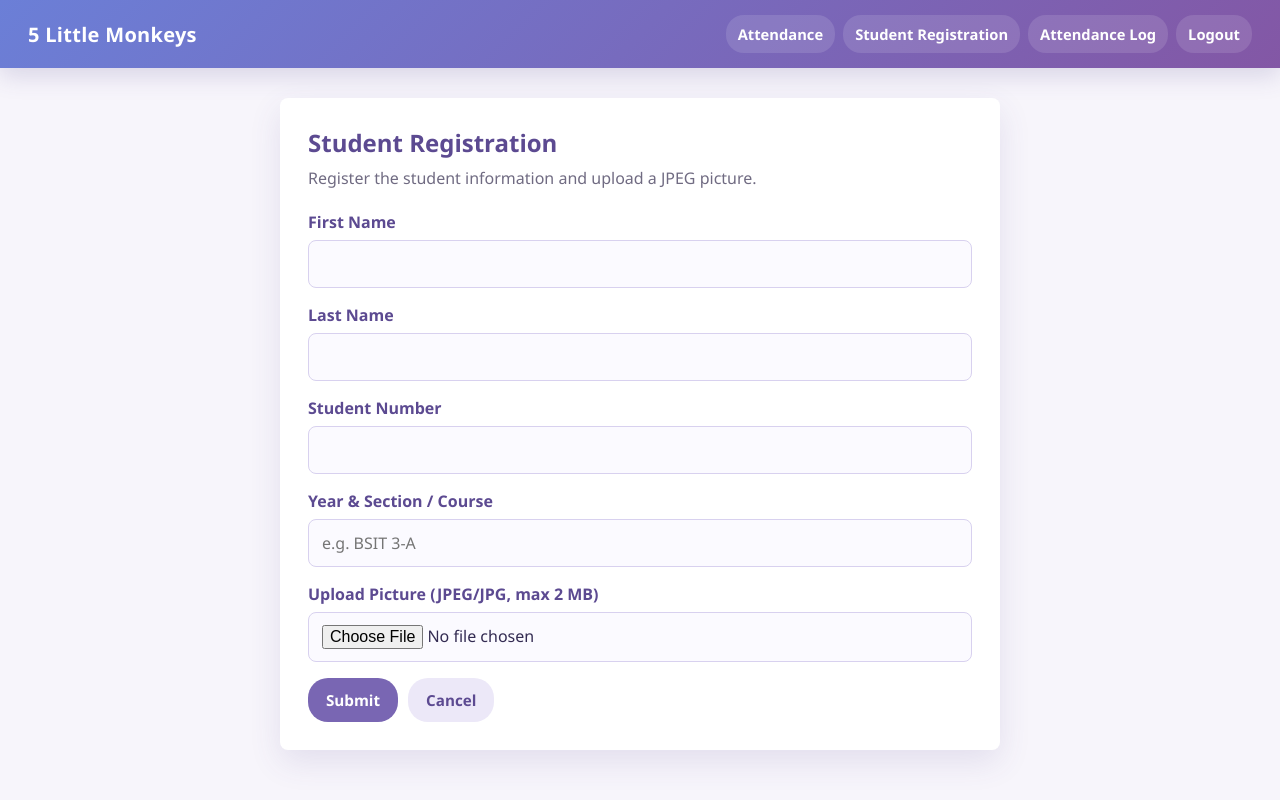
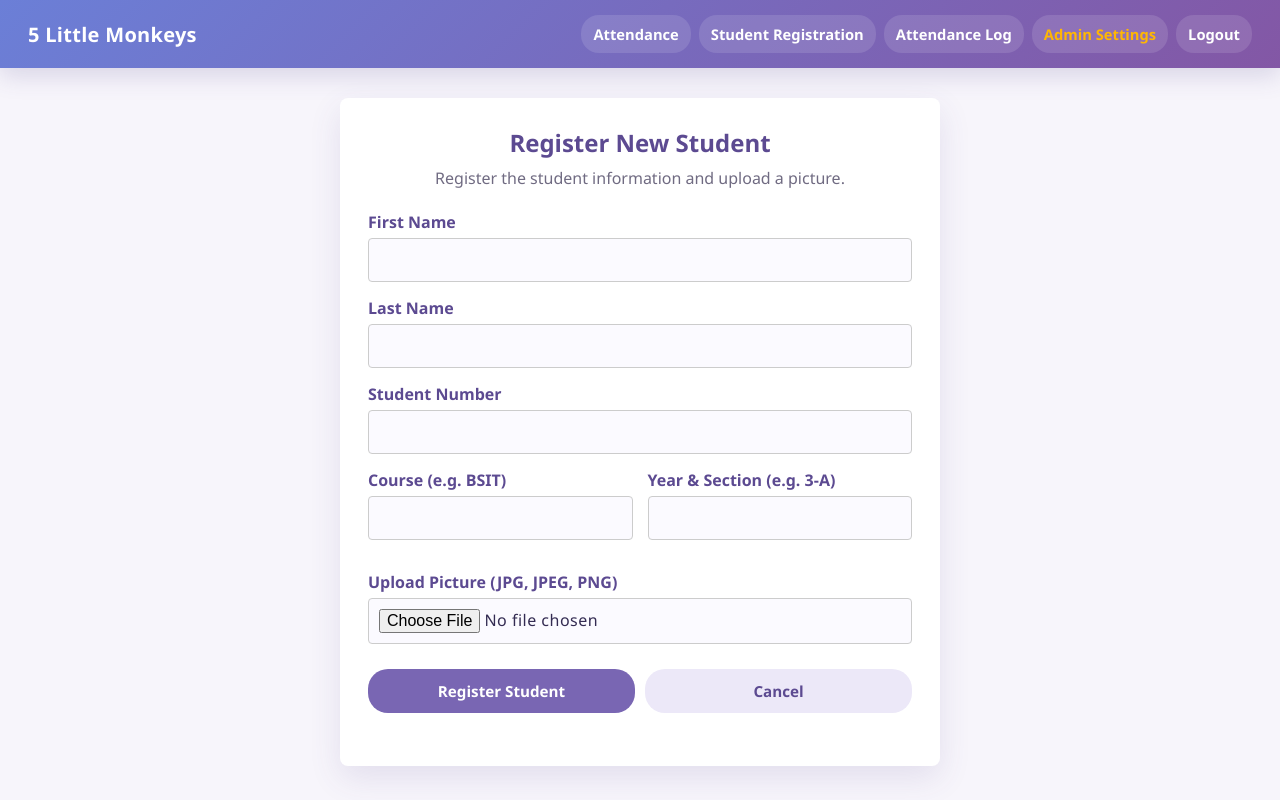
Before and after one commit to GroupMasipag/Web-Development-Webpage, a PHP site: page /student_registration.php in a window 1280 px wide. Run offline with PHP 8.4, Linux system fonts and the light colour scheme; the visitor is signed in with stand-in values (Sample User, id 1).

Commit message:
Fixed file restrictions on s_reg, added admin view and access for roles, updated admin on app_header

```diff
--- a/includes/app_header.php
+++ b/includes/app_header.php
@@ -16,6 +16,10 @@ $page_title = $page_title ?? '5 Little Monkeys';
             <a href="dashboard.php">Attendance</a>
             <a href="student_registration.php">Student Registration</a>
             <a href="attendance_log.php">Attendance Log</a>
+            <?php if (isset($_SESSION['role']) && $_SESSION['role'] === 'admin'): ?>
+                <a href="#" style="color: #ffb703; font-weight: bold;">Admin Settings</a>
+            <?php endif; ?>
+
             <a href="Logout.php">Logout</a>
         </nav>
     </header>
--- a/query.sql
+++ b/query.sql
@@ -4,13 +4,17 @@ CREATE DATABASE IF NOT EXISTS student_system
 
 USE student_system;
 
+-- USER LOGIN TABLE --
+DROP TABLE IF EXISTS Login; -- remove existing login table --
 CREATE TABLE IF NOT EXISTS Login (
     Id INT AUTO_INCREMENT PRIMARY KEY,
     Username VARCHAR(80) NOT NULL UNIQUE,
     Password VARCHAR(255) NOT NULL,
+    Role ENUM('admin', 'user') DEFAULT 'user',
     CreatedAt TIMESTAMP DEFAULT CURRENT_TIMESTAMP
 ) ENGINE=InnoDB;
 
+-- STUDENT TABLE --
 CREATE TABLE IF NOT EXISTS students (
     id INT UNSIGNED AUTO_INCREMENT PRIMARY KEY,
     first_name VARCHAR(80) NOT NULL,
@@ -27,6 +31,7 @@ CREATE TABLE IF NOT EXISTS students (
     updated_at TIMESTAMP DEFAULT CURRENT_TIMESTAMP ON UPDATE CURRENT_TIMESTAMP
 ) ENGINE=InnoDB;
 
+-- ATTENDANCE TABLE --
 CREATE TABLE IF NOT EXISTS attendance (
     id BIGINT UNSIGNED AUTO_INCREMENT PRIMARY KEY,
     student_id INT UNSIGNED NOT NULL,
--- a/student_registration.php
+++ b/student_registration.php
@@ -5,55 +5,56 @@ require_login();
 $error = '';
 $success = '';
 
+$first_name = '';
+$last_name = '';
+$student_number = '';
+$course = '';
+$year_section = '';
+
 if ($_SERVER['REQUEST_METHOD'] === 'POST') {
     $first_name = trim($_POST['first_name'] ?? '');
     $last_name = trim($_POST['last_name'] ?? '');
     $student_number = trim($_POST['student_number'] ?? '');
-    $year_section_course = trim($_POST['year_section_course'] ?? '');
+    $course = trim($_POST['course'] ?? '');
+    $year_section = trim($_POST['year_section'] ?? '');
 
-    if ($first_name === '' || $last_name === '' || $student_number === '' || $year_section_course === '') {
-        $error = 'Please complete all required fields.';
-    } elseif (!preg_match('/^[A-Za-z0-9_-]+$/', $student_number)) {
-        $error = 'Student Number may contain only letters, numbers, hyphen, and underscore.';
-    } elseif (!isset($_FILES['picture']) || $_FILES['picture']['error'] !== UPLOAD_ERR_OK) {
-        $error = 'Please upload a JPEG picture.';
-    } elseif ($_FILES['picture']['size'] > 2 * 1024 * 1024) {
-        $error = 'Picture size must not exceed 2 MB.';
+    if ($first_name === '' || $last_name === '' || $student_number === '' || $course === '' || $year_section === '') {
+        $error = 'Please fill out all text fields.';
+    } elseif (!isset($_FILES['picture']) || $_FILES['picture']['error'] === UPLOAD_ERR_NO_FILE) {
+        $error = 'Please upload a student picture.';
     } else {
-        $tmp = $_FILES['picture']['tmp_name'];
-        $mime = (new finfo(FILEINFO_MIME_TYPE))->file($tmp);
+        $target_dir = "uploads/";
+        $imageFileType = strtolower(pathinfo($_FILES["picture"]["name"], PATHINFO_EXTENSION));
 
-        if ($mime !== 'image/jpeg') {
-            $error = 'Only JPEG/JPG pictures are allowed.';
+        $allowed_types = ['jpg', 'jpeg', 'png'];
+
+        if (!in_array($imageFileType, $allowed_types)) {
+            $error = 'Only JPG, JPEG, and PNG files are allowed.';
         } else {
-            $check = $conn->prepare("SELECT id FROM students WHERE student_number = ? LIMIT 1");
-            $check->bind_param("s", $student_number);
-            $check->execute();
+            $stmt = $conn->prepare("SELECT id FROM students WHERE student_number = ? LIMIT 1");
+            $stmt->bind_param("s", $student_number);
+            $stmt->execute();
+            if ($stmt->get_result()->num_rows > 0) {
+                $error = 'Student number already exists.';
+            } else {
+                $new_filename = $student_number . "." . $imageFileType;
+                $target_file = $target_dir . $new_filename;
 
-            if ($check->get_result()->fetch_assoc()) {
-                $error = 'That student number is already registered.';
+                if (move_uploaded_file($_FILES["picture"]["tmp_name"], $target_file)) {
+                    $year_section_course = $course . ' - ' . $year_section;
+
+                    $insert = $conn->prepare("INSERT INTO students (first_name, last_name, student_number, course, year_section_course, picture) VALUES (?, ?, ?, ?, ?, ?)");
+                    $insert->bind_param("ssssss", $first_name, $last_name, $student_number, $course, $year_section_course, $target_file);
+
+                    if ($insert->execute()) {
+                        $success = 'Student registered successfully!';
+
+                        $first_name = $last_name = $student_number = $course = $year_section = '';
                     } else {
-                $filename = $student_number . '.jpg';
-                $upload_dir = __DIR__ . DIRECTORY_SEPARATOR . 'uploads';
-
-                if (!is_dir($upload_dir)) {
-                    mkdir($upload_dir, 0755, true);
+                        $error = 'Database error: ' . $conn->error;
                     }
-
-                $destination = $upload_dir . DIRECTORY_SEPARATOR . $filename;
-
-                if (!move_uploaded_file($tmp, $destination)) {
-                    $error = 'Unable to save the uploaded picture. Check the uploads folder permissions.';
                 } else {
-                    $picture_path = 'uploads/' . $filename;
-                    $stmt = $conn->prepare(
-                        "INSERT INTO students (first_name, last_name, student_number, year_section_course, picture)
-                         VALUES (?, ?, ?, ?, ?)"
-                    );
-                    $stmt->bind_param("sssss", $first_name, $last_name, $student_number, $year_section_course, $picture_path);
-                    $stmt->execute();
-
-                    $success = 'Student registered successfully.';
+                    $error = 'Sorry, there was an error saving your file.';
                 }
             }
         }
@@ -63,64 +64,63 @@ if ($_SERVER['REQUEST_METHOD'] === 'POST') {
 $page_title = '5 Little Monkeys · Student Registration';
 include 'includes/app_header.php';
 ?>
-        <section class="registration">
-            <h1>Student Registration</h1>
-            <p class="subtitle">Register the student information and upload a JPEG picture.</p>
+
+<section class="dashboard-card" style="max-width: 600px; margin: 0 auto;">
+    <div class="scan-box" style="text-align: left;">
+        <h1 style="text-align: center;">Register New Student</h1>
+        <p class="subtitle" style="text-align: center;">Register the student information and upload a picture.</p>
 
         <?php if ($error): ?>
-                <div class="alert alert-error"><?= h($error) ?></div>
+            <div class="attendance-status status-error" style="margin-bottom: 20px;">
+                <?= h($error) ?>
+            </div>
+        <?php endif; ?>
+        <?php if ($success): ?>
+            <div class="attendance-status status-success" style="margin-bottom: 20px;">
+                <?= h($success) ?>
+            </div>
         <?php endif; ?>
 
-            <?php if ($success): ?>
-                <div class="alert alert-success"><?= h($success) ?></div>
-            <?php endif; ?>
+        <form action="student_registration.php" method="POST" enctype="multipart/form-data">
 
-            <form method="post" enctype="multipart/form-data" autocomplete="off">
-                <div class="form-group">
-                    <label for="first_name">First Name</label>
-                    <input type="text" id="first_name" name="first_name" maxlength="80" required>
+            <div class="form-group" style="margin-bottom: 15px;">
+                <label style="font-weight: bold; display: block; margin-bottom: 5px;">First Name</label>
+                <input type="text" name="first_name" value="<?= h($first_name) ?>" style="width: 100%; padding: 10px; border: 1px solid #ccc; border-radius: 4px;" required>
             </div>
 
-                <div class="form-group">
-                    <label for="last_name">Last Name</label>
-                    <input type="text" id="last_name" name="last_name" maxlength="80" required>
+            <div class="form-group" style="margin-bottom: 15px;">
+                <label style="font-weight: bold; display: block; margin-bottom: 5px;">Last Name</label>
+                <input type="text" name="last_name" value="<?= h($last_name) ?>" style="width: 100%; padding: 10px; border: 1px solid #ccc; border-radius: 4px;" required>
             </div>
 
-                <div class="form-group">
-                    <label for="student_number">Student Number</label>
-                    <input type="text" id="student_number" name="student_number" maxlength="50" required>
+            <div class="form-group" style="margin-bottom: 15px;">
+                <label style="font-weight: bold; display: block; margin-bottom: 5px;">Student Number</label>
+                <input type="text" name="student_number" value="<?= h($student_number) ?>" style="width: 100%; padding: 10px; border: 1px solid #ccc; border-radius: 4px;" required>
             </div>
 
-                <div class="form-group">
-                    <label for="year_section_course">Year &amp; Section / Course</label>
-                    <input type="text" id="year_section_course" name="year_section_course" maxlength="150" placeholder="e.g. BSIT 3-A" required>
+            <div class="form-row" style="display: flex; gap: 15px; margin-bottom: 15px;">
+                <div class="form-group" style="flex: 1;">
+                    <label style="font-weight: bold; display: block; margin-bottom: 5px;">Course (e.g. BSIT)</label>
+                    <input type="text" name="course" value="<?= h($course) ?>" style="width: 100%; padding: 10px; border: 1px solid #ccc; border-radius: 4px;" required>
                 </div>
 
-                <div class="form-group">
-                    <label for="picture">Upload Picture (JPEG/JPG, max 2 MB)</label>
-                    <input type="file" id="picture" name="picture" accept="image/jpeg,.jpg,.jpeg" required>
-                    <img id="preview" class="preview" alt="Picture preview">
+                <div class="form-group" style="flex: 1;">
+                    <label style="font-weight: bold; display: block; margin-bottom: 5px;">Year & Section (e.g. 3-A)</label>
+                    <input type="text" name="year_section" value="<?= h($year_section) ?>" style="width: 100%; padding: 10px; border: 1px solid #ccc; border-radius: 4px;" required>
+                </div>
             </div>
 
-                <div class="actions">
-                    <button class="btn btn-primary" type="submit">Submit</button>
-                    <a class="btn btn-secondary" href="dashboard.php">Cancel</a>
+            <div class="form-group" style="margin-bottom: 25px;">
+                <label style="font-weight: bold; display: block; margin-bottom: 5px;">Upload Picture (JPG, JPEG, PNG)</label>
+                <input type="file" name="picture" accept=".jpg, .jpeg, .png" style="width: 100%; padding: 10px; border: 1px solid #ccc; border-radius: 4px;" required>
+            </div>
+
+            <div style="display: flex; gap: 10px;">
+                <button type="submit" class="btn btn-primary" style="flex: 1;">Register Student</button>
+                <a href="dashboard.php" class="btn btn-secondary" style="flex: 1; text-align: center;">Cancel</a>
             </div>
         </form>
+    </div>
 </section>
 
-    <script>
-        document.getElementById('picture').addEventListener('change', function (event) {
-            const file = event.target.files[0];
-            const preview = document.getElementById('preview');
-
-            if (file) {
-                preview.src = URL.createObjectURL(file);
-                preview.style.display = 'block';
-            } else {
-                preview.style.display = 'none';
-                preview.removeAttribute('src');
-            }
-        });
-    </script>
 <?php include 'includes/app_footer.php'; ?>
```
Also changed, not shown: FLM_AlphaV1/test_connection.php (added, +11 -0 lines), Login.php (+14 -9 lines), dashboard.php (+19 -2 lines), test_connection.php (deleted, +0 -11 lines). Lines whose indentation alone changed are shown as unchanged.
